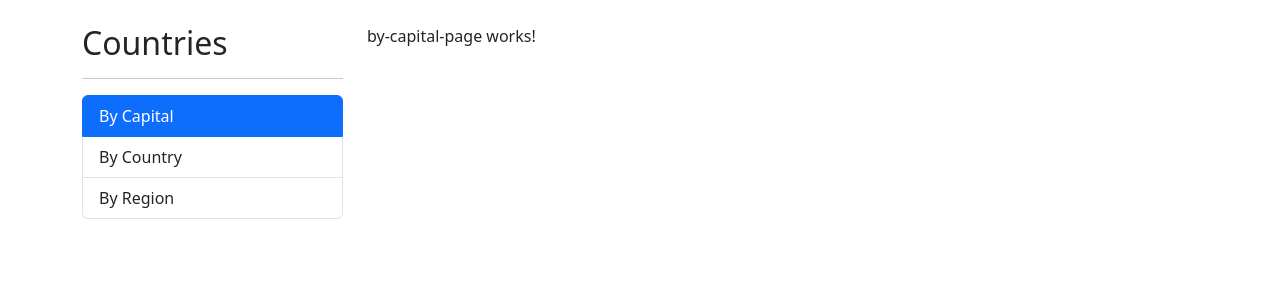
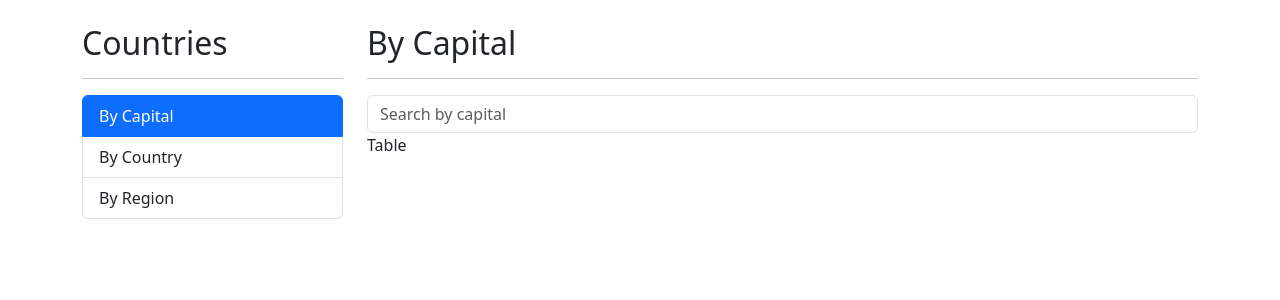
Before and after one commit to Rober7oMaG/CountriesApp, an Angular app: page /countries/by-capital in a window 1280 px wide. Shown: the top 300 px of the page. Built offline with nearby package versions, Linux system fonts and the light colour scheme.

Commit message:
add: search box

```diff
--- a/package.json
+++ b/package.json
@@ -1,6 +1,6 @@
 {
   "name": "country-app",
-  "version": "0.0.4",
+  "version": "0.0.5",
   "scripts": {
     "ng": "ng",
     "start": "ng serve",
--- a/src/app/countries/countries.module.ts
+++ b/src/app/countries/countries.module.ts
@@ -5,6 +5,7 @@
 import { ByRegionPageComponent } from './pages/by-region-page/by-region-page.component';
 import { CountryPageComponent } from './pages/country-page/country-page.component';
 import { CountriesRoutingModule } from './countries-routing.module';
+import { SharedModule } from '../shared/shared.module';
 
 @NgModule({
   declarations: [
@@ -16,6 +17,7 @@
   imports: [
     CommonModule,
     CountriesRoutingModule,
+    SharedModule,
   ]
 })
 export class CountriesModule { }
--- a/src/app/countries/pages/by-capital-page/by-capital-page.component.html
+++ b/src/app/countries/pages/by-capital-page/by-capital-page.component.html
@@ -1 +1,17 @@
-<p>by-capital-page works!</p>
+<h2>By Capital</h2>
+<hr>
+
+<div class="row">
+  <div class="col">
+    <shared-search-box
+      placeholder="Search by capital"
+      (onValue)="searchByCapital($event)"
+    />
+  </div>
+</div>
+
+<div class="row">
+  <div class="col">
+    Table
+  </div>
+</div>
--- a/src/app/countries/pages/by-capital-page/by-capital-page.component.ts
+++ b/src/app/countries/pages/by-capital-page/by-capital-page.component.ts
@@ -6,5 +6,7 @@
   styles: ``
 })
 export class ByCapitalPageComponent {
-
+  searchByCapital(term: string): void {
+    console.log({ term });
+  }
 }
--- /dev/null
+++ b/src/app/shared/components/search-box/search-box.component.html
@@ -0,0 +1,7 @@
+<input
+  type="text"
+  class="form-control"
+  [placeholder]="placeholder"
+  (keyup.enter)="emitValue(searchInput.value)"
+  #searchInput
+>
--- /dev/null
+++ b/src/app/shared/components/search-box/search-box.component.ts
@@ -0,0 +1,18 @@
+import { Component, EventEmitter, Input, Output } from '@angular/core';
+
+@Component({
+  selector: 'shared-search-box',
+  templateUrl: './search-box.component.html',
+  styles: ``
+})
+export class SearchBoxComponent {
+  @Input()
+  public placeholder: string = '';
+
+  @Output()
+  public onValue = new EventEmitter<string>();
+
+  emitValue(value: string): void {
+    this.onValue.emit(value);
+  }
+}
--- a/src/app/shared/shared.module.ts
+++ b/src/app/shared/shared.module.ts
@@ -5,6 +5,7 @@
 import { SidebarComponent } from './components/sidebar/sidebar.component';
 import { RouterModule } from '@angular/router';
 import { ContactPageComponent } from './pages/contact-page/contact-page.component';
+import { SearchBoxComponent } from './components/search-box/search-box.component';
 
 @NgModule({
   declarations: [
@@ -12,6 +13,7 @@
     AboutPageComponent,
     ContactPageComponent,
     SidebarComponent,
+    SearchBoxComponent,
   ],
   imports: [
     CommonModule,
@@ -22,6 +24,7 @@
     AboutPageComponent,
     ContactPageComponent,
     SidebarComponent,
+    SearchBoxComponent,
   ]
 })
 export class SharedModule { }
```
